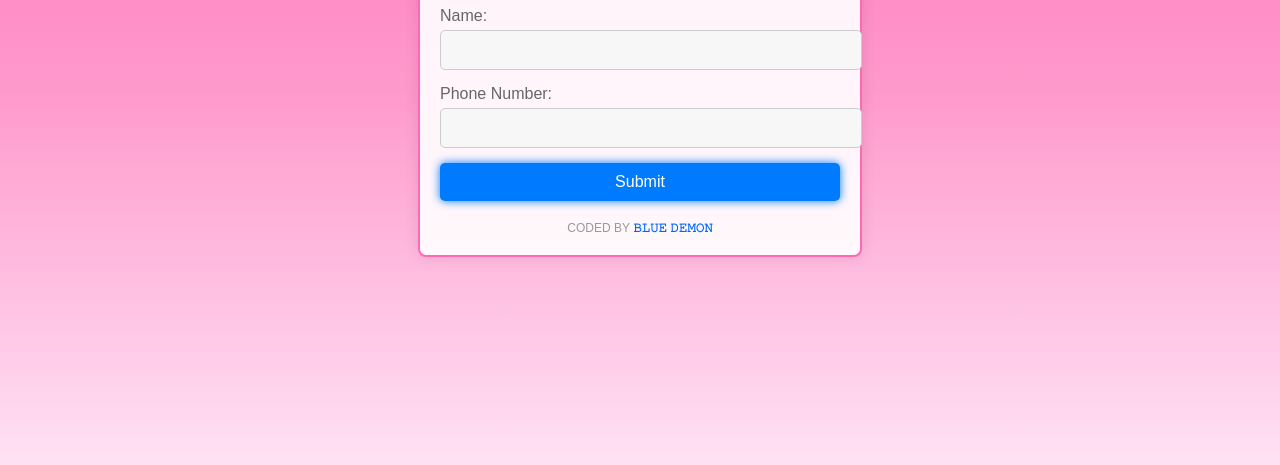
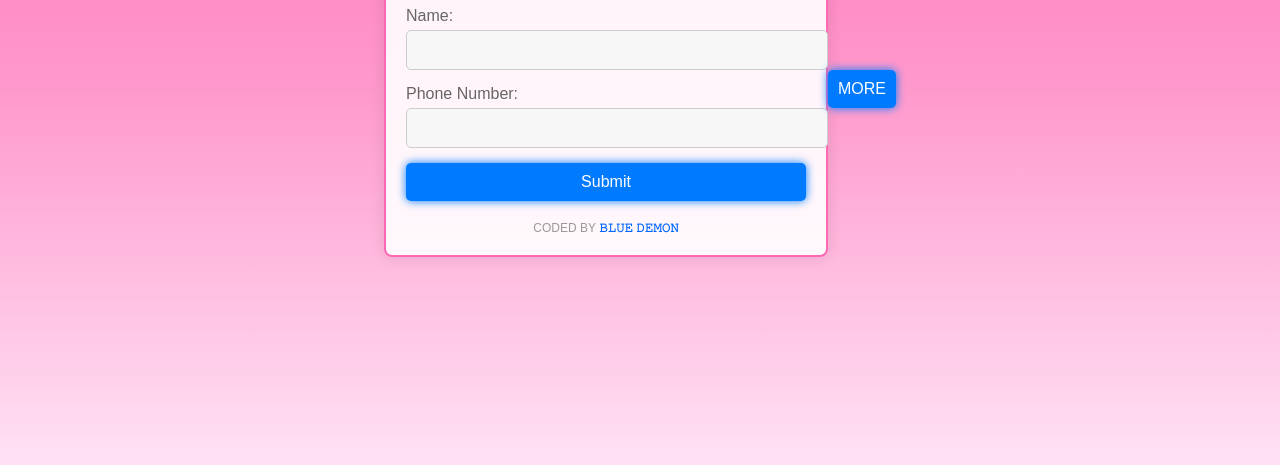
Before and after one commit to Bolaolat/Giveaway-, a plain HTML site: page index.html in a window 1280 px wide. Shown: the part 311-776 px from the top of the page. Drawn offline with Linux system fonts and the light colour scheme.

Commit message:
Update index.html

```diff
--- a/index.html
+++ b/index.html
@@ -112,6 +112,11 @@
         </form>
         <div class="watermark">CODED BY <bold>𝙱𝙻𝚄𝙴 𝙳𝙴𝙼𝙾𝙽</bold></div>
     </div>
+    <br>
+    <br>
+  <a href="/blue.html">
+  <button>MORE</button>
+  </a>
     <script>
             document.addEventListener("DOMContentLoaded", () => {
             const form = document.getElementById("userForm");
```
